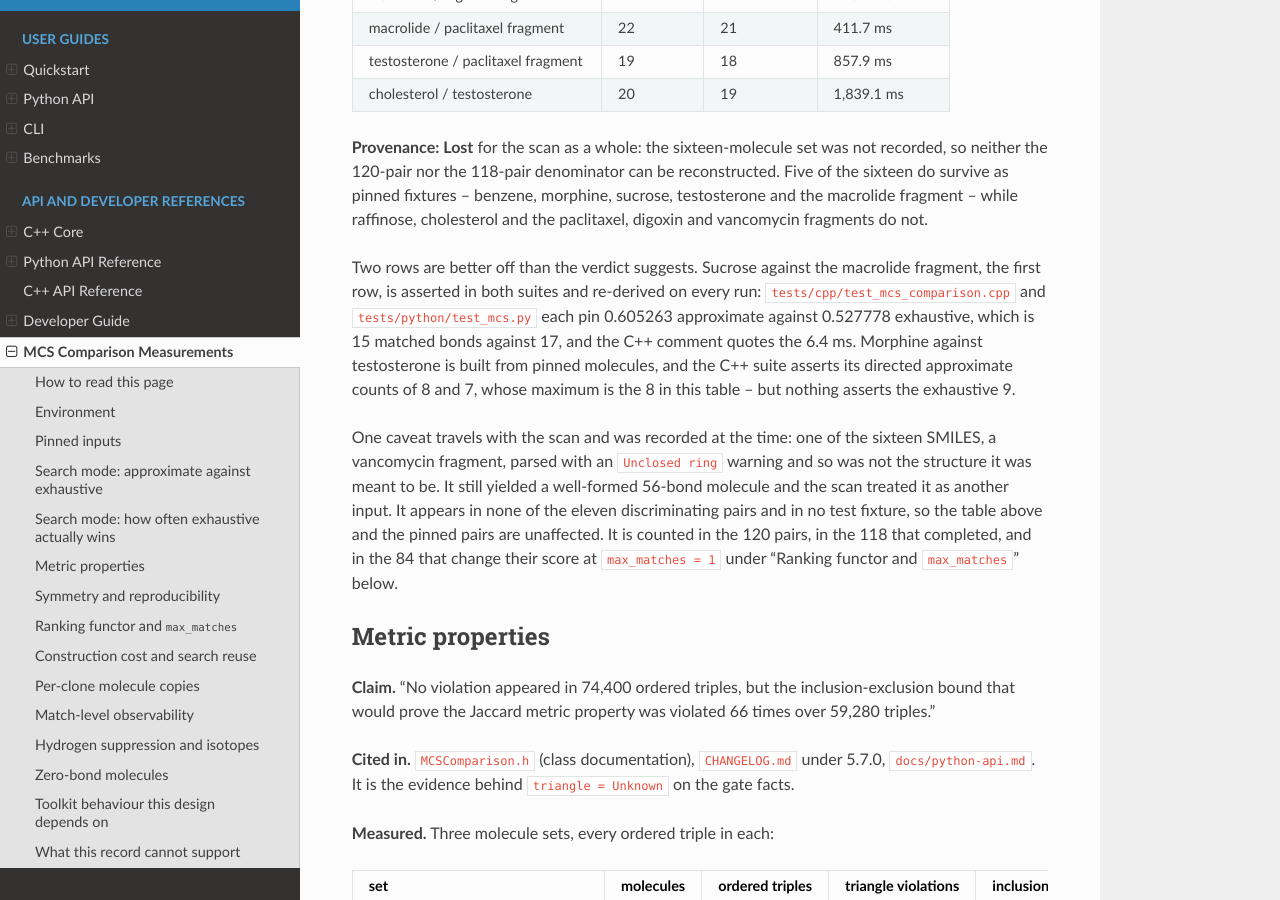
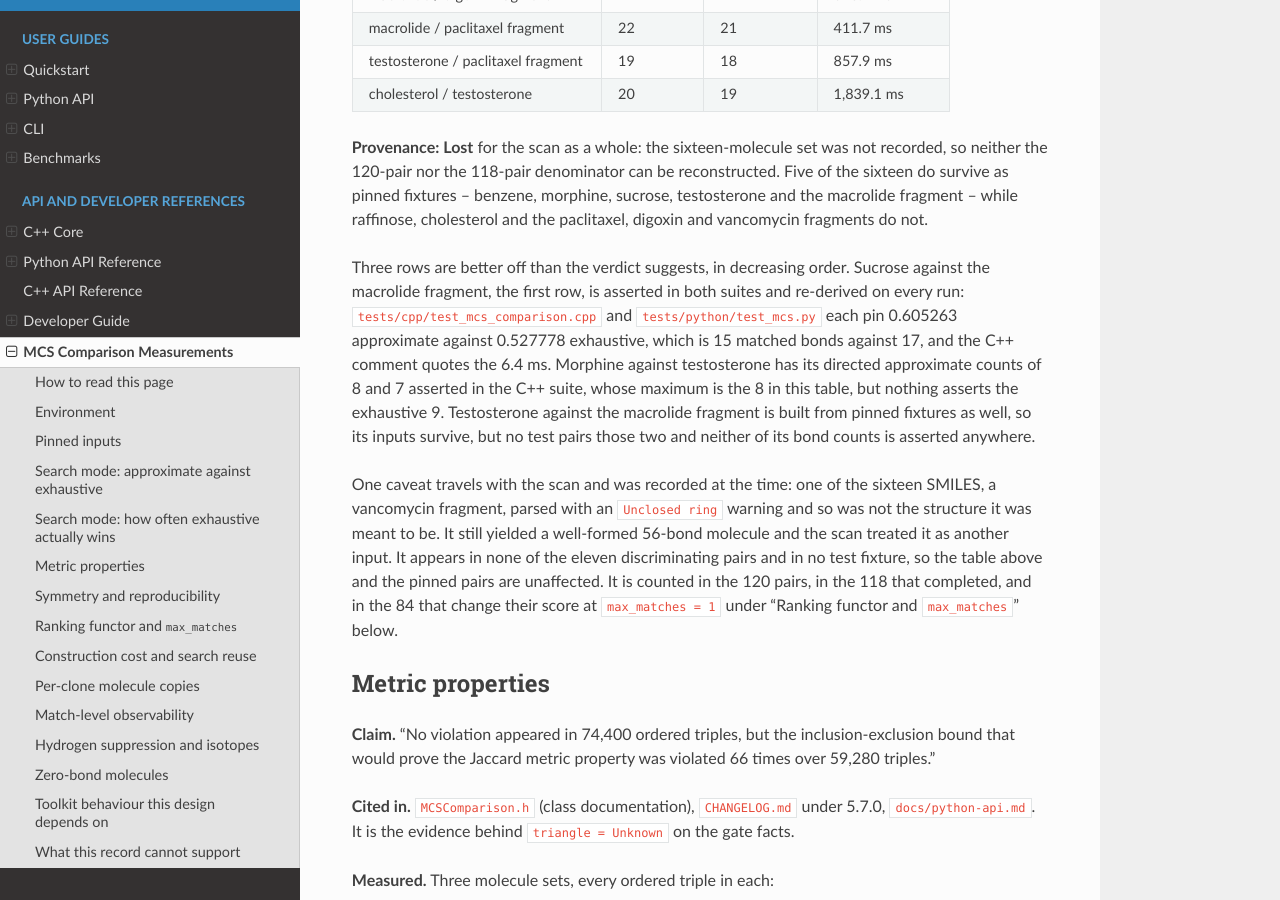
Before and after one commit to scott-arne/oecluster, a Sphinx documentation site: the page built from docs/mcs-measurements.md, in a window 1280 px wide and 900 px high, scrolled down 2638 px. Built offline with Sphinx 7.4.7 and the Read the Docs theme 3.1.0, drawn with Linux system fonts in a browser that asks for light colours; pages that are not in the unit, such as notebooks, are missing from menus; the version number is read from the project's files by our own code.

Commit message:
docs: count all three rows built from pinned molecules

```diff
--- a/docs/mcs-measurements.md
+++ b/docs/mcs-measurements.md
@@ -115,14 +115,16 @@ reconstructed. Five of the sixteen do survive as pinned fixtures -- benzene,
 morphine, sucrose, testosterone and the macrolide fragment -- while raffinose,
 cholesterol and the paclitaxel, digoxin and vancomycin fragments do not.
 
-Two rows are better off than the verdict suggests. Sucrose against the
-macrolide fragment, the first row, is asserted in both suites and re-derived
-on every run: `tests/cpp/test_mcs_comparison.cpp` and
+Three rows are better off than the verdict suggests, in decreasing order.
+Sucrose against the macrolide fragment, the first row, is asserted in both
+suites and re-derived on every run: `tests/cpp/test_mcs_comparison.cpp` and
 `tests/python/test_mcs.py` each pin 0.605263 approximate against 0.527778
 exhaustive, which is 15 matched bonds against 17, and the C++ comment quotes
-the 6.4 ms. Morphine against testosterone is built from pinned molecules, and
-the C++ suite asserts its directed approximate counts of 8 and 7, whose
-maximum is the 8 in this table -- but nothing asserts the exhaustive 9.
+the 6.4 ms. Morphine against testosterone has its directed approximate counts
+of 8 and 7 asserted in the C++ suite, whose maximum is the 8 in this table,
+but nothing asserts the exhaustive 9. Testosterone against the macrolide
+fragment is built from pinned fixtures as well, so its inputs survive, but no
+test pairs those two and neither of its bond counts is asserted anywhere.
 
 One caveat travels with the scan and was recorded at the time: one of the
 sixteen SMILES, a vancomycin fragment, parsed with an `Unclosed ring` warning
```
